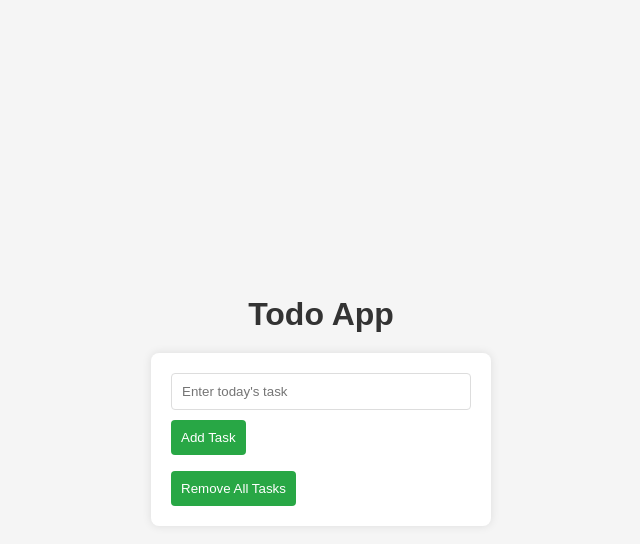
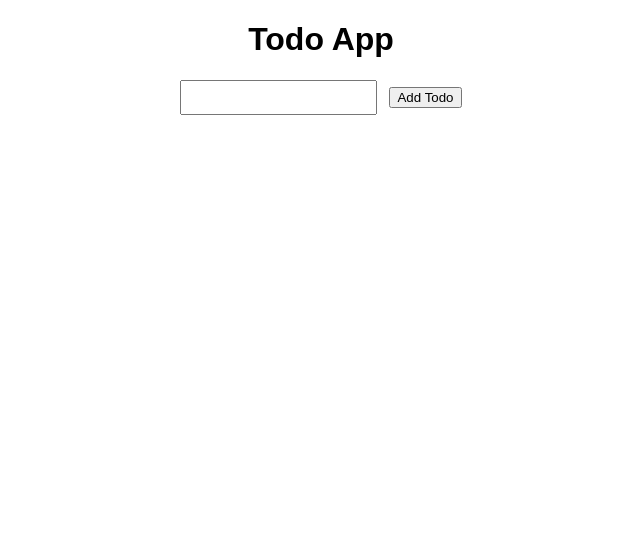
Before and after one commit to Vikassinghrathor/React_Practice_exercises, a React (Vite) app: page / in a window 1280 px wide. Shown: the top 544 px of the page, without its empty margins (319-959 px from the left). Built offline with nearby package versions, Linux system fonts and the light colour scheme.

Commit message:
usereducer todo app

```diff
--- a/src/App.jsx
+++ b/src/App.jsx
@@ -1,82 +1,58 @@
-import { useState } from "react";
+import { useReducer, useState } from 'react';
 import './index.css';
 
-const App = () => {
-  const [inputValue, setInputValue] = useState("");
-  const [addInput, setAddInput] = useState([]);
-  const [isEditing, setIsEditing] = useState(null);
-  const [editValue, setEditValue] = useState("");
+// Define initial state
+const initialState = [];
 
-  function handleInput(e) {
-    setInputValue(e.target.value);
+// Define reducer function
+function reducer(state, action) {
+  switch (action.type) {
+    case 'add':
+      return [...state, { id: Date.now(), text: action.text, completed: false }];
+    case 'toggle':
+      return state.map(todo =>
+        todo.id === action.id ? { ...todo, completed: !todo.completed } : todo
+      );
+    case 'remove':
+      return state.filter(todo => todo.id !== action.id);
+    default:
+      throw new Error();
   }
+}
 
-  function handleSubmit(e) {
-    e.preventDefault();
-    if (inputValue.trim()) {
-      setAddInput([...addInput, inputValue]);
-      setInputValue("");
-    }
-  }
+function App() {
+  const [state, dispatch] = useReducer(reducer, initialState);
+  const [text, setText] = useState('');
 
-  function handleDelete(index) {
-    setAddInput(addInput.filter((_, i) => i !== index));
-  }
-
-  function handleRemoveAll() {
-    setAddInput([]);
-  }
-
-  function handleEdit(index) {
-    setIsEditing(index);
-    setEditValue(addInput[index]);
-  }
-
-  function handleSave(index) {
-    const updatedTasks = [...addInput];
-    updatedTasks[index] = editValue;
-    setAddInput(updatedTasks);
-    setIsEditing(null);
-    setEditValue("");
-  }
+  const handleAddTodo = () => {
+    dispatch({ type: 'add', text });
+    setText('');
+  };
 
   return (
-    <>
+    <div className="App">
       <h1>Todo App</h1>
-      <div className="todo-container">
+      <div>
         <input
           type="text"
-          placeholder="Enter today's task"
-          value={inputValue}
-          onChange={handleInput}
+          value={text}
+          onChange={e => setText(e.target.value)}
         />
-        <button type="submit" onClick={handleSubmit}>Add Task</button>
-        <ul>
-          {addInput.map((task, index) => (
-            <div key={index} className="task-item">
-              {isEditing === index ? (
-                <>
-                  <input
-                    type="text"
-                    value={editValue}
-                    onChange={(e) => setEditValue(e.target.value)}
-                  />
-                  <button onClick={() => handleSave(index)}>Save</button>
-                </>
-              ) : (
-                <>
-                  <li>{task}</li>
-                  <button onClick={() => handleEdit(index)}>Edit Task</button>
-                  <button onClick={() => handleDelete(index)}>Delete Task</button>
-                </>
-              )}
-            </div>
-          ))}
-        </ul>
-        <button onClick={handleRemoveAll}>Remove All Tasks</button>
+        <button onClick={handleAddTodo}>Add Todo</button>
       </div>
-    </>
+      <ul>
+        {state.map(todo => (
+          <li key={todo.id} style={{ textDecoration: todo.completed ? 'line-through' : 'none' }}>
+            {todo.text}
+            <button onClick={() => dispatch({ type: 'toggle', id: todo.id })}>
+              {todo.completed ? 'Undo' : 'Complete'}
+            </button>
+            <button onClick={() => dispatch({ type: 'remove', id: todo.id })}>Remove</button>
+          </li>
+        ))}
+      </ul>
+    </div>
   );
-};
+}
 
 export default App;
--- a/src/index.css
+++ b/src/index.css
@@ -1,70 +1,25 @@
-body {
+.App {
   font-family: Arial, sans-serif;
-  background-color: #f5f5f5;
-  margin: 0;
-  padding: 0;
-  display: flex;
-  justify-content: center;
-  align-items: center;
-  height: 100vh;
+  text-align: center;
 }
 
-.todo-container {
-  background-color: #ffffff;
-  padding: 20px;
-  border-radius: 8px;
-  box-shadow: 0 0 10px rgba(0, 0, 0, 0.1);
-  width: 300px;
-}
-
-h1 {
-  text-align: center;
-  margin-bottom: 20px;
-  color: #333;
-}
-
-input[type="text"] {
-  width: calc(100% - 22px);
-  padding: 10px;
-  margin-bottom: 10px;
-  border: 1px solid #ddd;
-  border-radius: 4px;
+input {
+  padding: 8px;
+  margin-right: 8px;
 }
 
 button {
-  padding: 10px;
-  border: none;
-  border-radius: 4px;
-  background-color: #28a745;
-  color: #fff;
-  cursor: pointer;
-}
-
-button:hover {
-  background-color: #218838;
-}
-
-.task-item {
-  display: flex;
-  justify-content: space-between;
-  align-items: center;
-  margin-bottom: 10px;
-}
-
-.task-item input[type="text"] {
-  flex: 1;
-  margin-right: 10px;
-}
-
-.task-item button {
-  margin-left: 10px;
+  margin-left: 4px;
 }
 
 ul {
-  list-style-type: none;
+  list-style: none;
   padding: 0;
 }
 
 li {
-  flex: 1;
+  display: flex;
+  align-items: center;
+  justify-content: center;
+  margin: 8px 0;
 }
```
